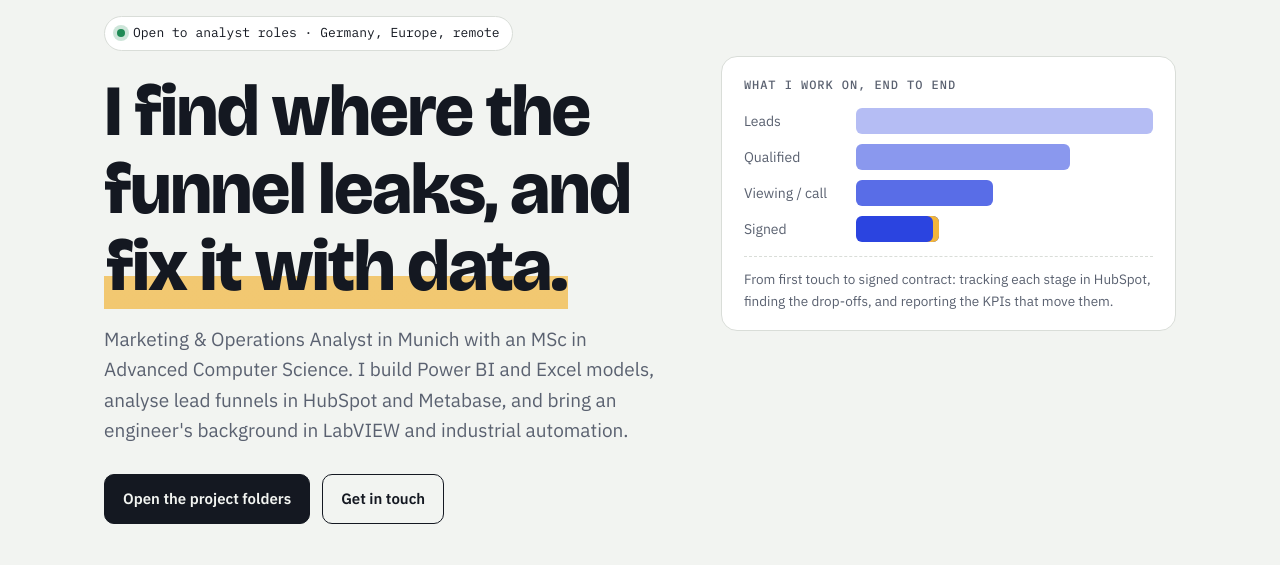
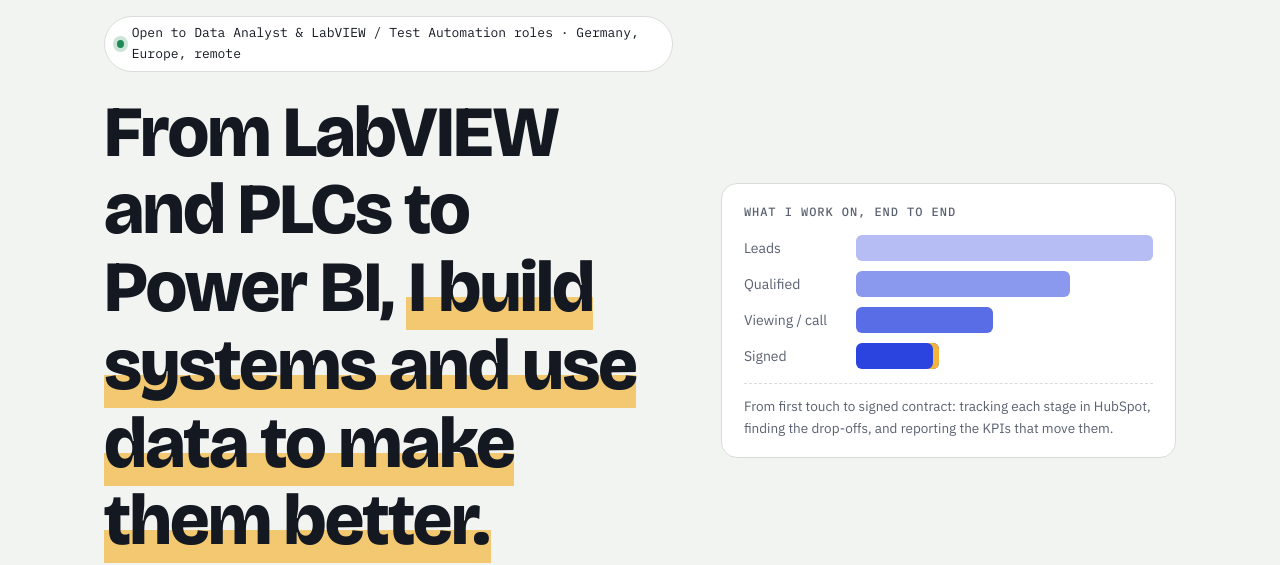
Before and after one commit to DataCraft-SR/DataCraft-SR.github.io, a plain HTML site: page index.html in a window 1280 px wide. Shown: the part 257-822 px from the top of the page. Drawn offline with nearby package versions, Linux system fonts and the light colour scheme.

Commit message:
Update hero headline and open-to roles

```diff
--- a/index.html
+++ b/index.html
@@ -236,8 +236,8 @@ nav .wrap > ul{margin-left:auto}
   <header class="hero">
     <div>
       <img class="avatar" src="s.jpg" alt="Portrait of Swetha Raj" width="128" height="128">
-      <span class="status"><i aria-hidden="true"></i>Open to analyst roles · Germany, Europe, remote</span>
-      <h1>I find where the funnel leaks, and <em>fix it with data.</em></h1>
+      <span class="status"><i aria-hidden="true"></i>Open to Data Analyst &amp; LabVIEW / Test Automation roles · Germany, Europe, remote</span>
+      <h1>From LabVIEW and PLCs to Power BI, <em>I build systems and use data to make them better.</em></h1>
       <p class="lede">Marketing &amp; Operations Analyst in Munich with an MSc in Advanced Computer Science. I build Power BI and Excel models, analyse lead funnels in HubSpot and Metabase, and bring an engineer's background in LabVIEW and industrial automation.</p>
       <div class="cta">
         <a class="btn primary" href="#projects">Open the project folders</a>
```
